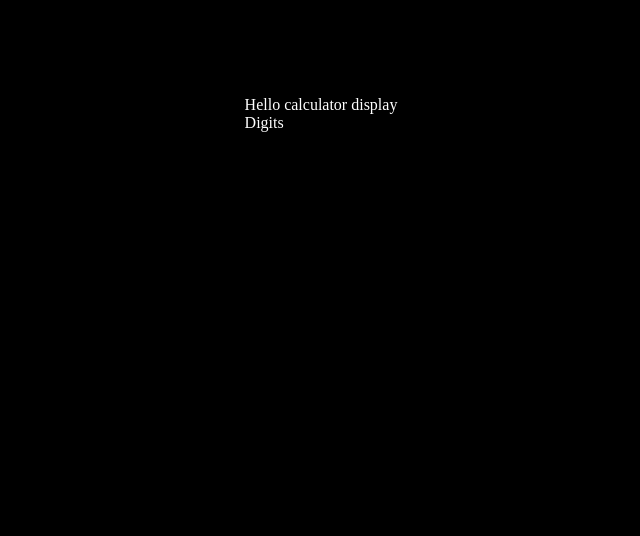
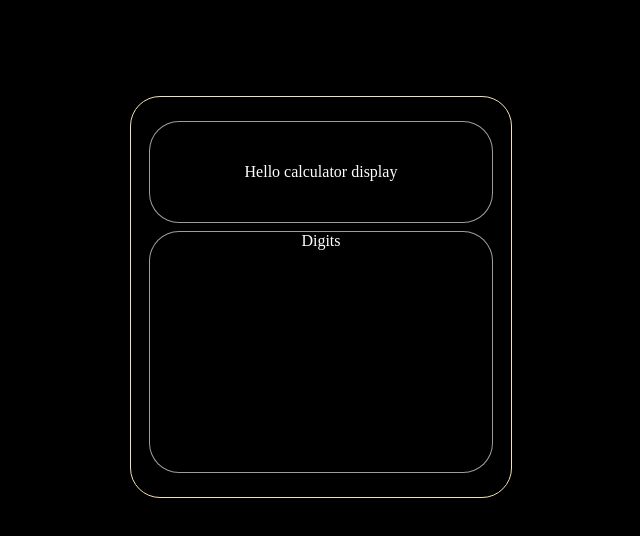
Before and after one commit to marceljaworski/react-calculator, a React (Create React App) app: page / in a window 1280 px wide. Shown: the top 536 px of the page, without its empty margins (319-959 px from the left). Built offline with nearby package versions, Linux system fonts and the light colour scheme; the HTML template or start-up script is replaced by a standard one.

Commit message:
calculator components design

```diff
--- a/src/components/Calculator.js
+++ b/src/components/Calculator.js
@@ -1,8 +1,9 @@
 import Display from './Display'
 import Keypad from './Keypad'
+import './calculator.css'
 function Calcualtor () {
     return (
-        <div>
+        <div className='Calculator'>
             <Display />
             <Keypad />
         </div>
--- a/src/components/Display.js
+++ b/src/components/Display.js
@@ -1,6 +1,7 @@
+import './display.css'
 function Display () {
     return(
-        <div>
+        <div className='Display'>
             <span>Hello calculator display</span>
         </div>
     )
--- a/src/components/Keypad.js
+++ b/src/components/Keypad.js
@@ -1,4 +1,5 @@
 import Buttons from './Buttons'
+import './keypad.css'
 function Keypad () {
     return(
         <div className="Keypad">
--- /dev/null
+++ b/src/components/calculator.css
@@ -0,0 +1,10 @@
+.Calculator{
+    width: clamp(200px, 30%, 600px);
+    height: 400px;
+    border: solid 1px wheat;
+    border-radius: 30px;
+    display: flex;
+    flex-direction: column;
+    justify-content: center;
+    align-items: center;
+}
--- /dev/null
+++ b/src/components/display.css
@@ -0,0 +1,9 @@
+.Display{
+    border: solid 1px rgba(255, 255, 255, 0.616);
+    width: 90%;
+    height: 25%;
+    display: flex;
+    justify-content: center;
+    border-radius: 30px;
+    align-items: center;
+}
--- /dev/null
+++ b/src/components/keypad.css
@@ -0,0 +1,9 @@
+.Keypad{
+    width: 90%;
+    height: 60%;
+    border: solid 1px rgba(255, 255, 255, 0.616);
+    border-radius: 30px;
+    margin-top: 0.5rem;
+    display: flex;
+    justify-content: center;
+}
```
Also changed, not shown: 1 other file (tests, documents, lock files or other folders).
